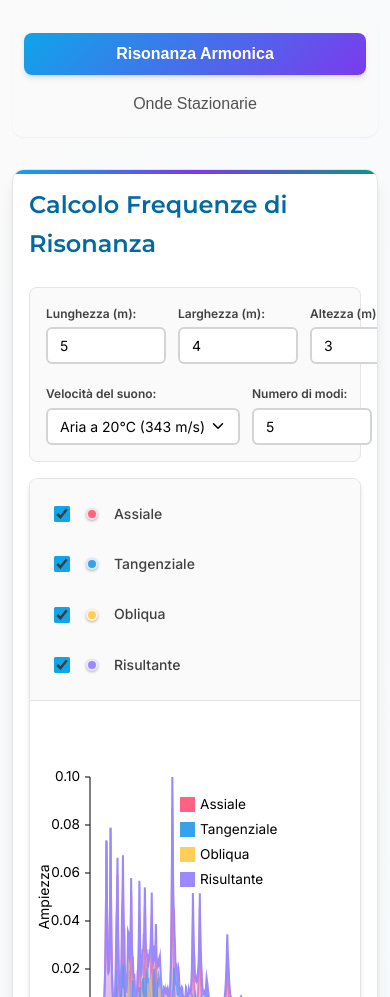
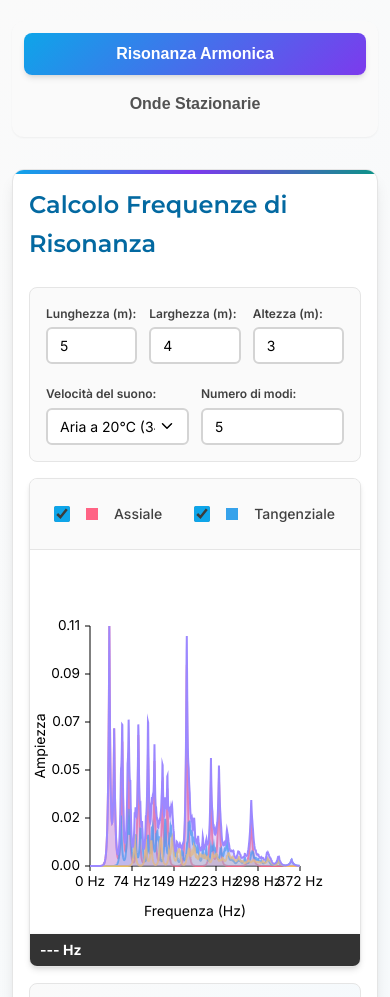
Before and after one commit to toboko/resonance, a website: page index.html in a window 390 px wide. Shown: the part 53-1050 px from the top of the page. Drawn offline with nearby package versions, Linux system fonts and the light colour scheme.

Commit message:
feat: enhance mobile responsiveness and UI adjustments
- Adjust media query breakpoint from 768px to 899px for better layout
- Add new 768px media query with reduced padding and font sizes for mobile
- Refactor input form layout to flex column on smaller screens
- Reduce frequency padding in constants from 80 to 15 Hz for tighter scaling
- Make animation chart ticks responsive: 5 on mobile, 10 on desktop
- Update button font-weight to 700 and simplify marker styles for consistency

```diff
--- a/css/styles.css
+++ b/css/styles.css
@@ -143,7 +143,7 @@ h3, h4 {
     border: none;
     cursor: pointer;
     font-size: 1rem;
-    font-weight: 500;
+    font-weight: 700;
     transition: all var(--transition-normal);
     border-radius: var(--radius-lg);
     margin: 0 0.25rem;
@@ -493,10 +493,7 @@ input[type="number"]::-webkit-inner-spin-button {
     display: inline-block;
     width: 12px;
     height: 12px;
-    border-radius: 50%;
     margin: 0 0.5rem;
-    border: 2px solid rgba(255, 255, 255, 0.8);
-    box-shadow: 0 1px 3px rgba(0, 0, 0, 0.3);
 }
 
 .chart-description {
@@ -820,7 +817,7 @@ mjx-chtml {
     }
 }
 
-@media (max-width: 768px) {
+@media (max-width: 899px) {
     .container {
         padding: 1rem;
     }
@@ -856,9 +853,32 @@ mjx-chtml {
     }
 
     .input-form {
-        grid-template-columns: 1fr;
-        gap: 1.25rem;
+        flex-direction: column;
+        gap: 0.25rem;
         padding: 1.25rem;
+        align-items: center;
+    }
+
+    .input-form .dimensions-group {
+        flex-direction: row;
+        justify-content: center;
+        width: 100%;
+        padding-right: 0;
+        border-right: none;
+        margin-right: 0;
+        margin-bottom: 1rem;
+    }
+
+    .input-form .parameters-group {
+        flex-direction: row;
+        justify-content: center;
+        width: 100%;
+    }
+
+    .input-group.dimension-input {
+        flex: 1;
+        min-width: 90px;
+        max-width: none;
     }
 
     .result-container {
@@ -871,9 +891,9 @@ mjx-chtml {
     }
 
     .chart-controls {
-        flex-direction: column;
-        align-items: flex-start;
-        gap: 0.75rem;
+        flex-wrap: nowrap;
+        overflow-x: auto;
+        justify-content: flex-start;
     }
 
     .chart-controls label {
@@ -891,6 +911,41 @@ mjx-chtml {
 
     .math-modal-body {
         padding: 1.5rem;
+    }
+}
+
+@media (max-width: 768px) {
+    .container {
+        padding: 0.75rem;
+    }
+
+    h1 {
+        font-size: 1.5rem;
+    }
+
+    .tab-content {
+        padding: 1rem;
+    }
+
+    .input-form {
+        padding: 1rem;
+    }
+
+    .result-section {
+        padding: 1rem;
+    }
+
+    .chart-description {
+        padding: 1rem;
+        font-size: 0.8rem;
+    }
+
+    .math-modal-header h2 {
+        font-size: 1.25rem;
+    }
+
+    .math-modal-body {
+        padding: 1rem;
     }
 }
 
--- a/js/constants.js
+++ b/js/constants.js
@@ -4,8 +4,8 @@ const DEFAULTS = {
     SOUND_SPEED_AIR_20C: 343, // Default sound speed in air at 20°C (m/s)
     DEFAULT_MAX_MODES: 10, // Default maximum mode index
     CHART_PADDING: 60,
-    FREQUENCY_PADDING: 80, // Hz padding for chart scaling
-    STANDING_WAVES_PADDING: 80, // Hz padding for standing waves chart
+    FREQUENCY_PADDING: 15, // Hz padding for chart scaling
+    STANDING_WAVES_PADDING: 15, // Hz padding for standing waves chart
     RESULTS_GROUP_SIZE: 10, // Number of results per group in tables
     MARKER_RADIUS: 8,
     NUM_TICKS: 10
--- a/js/display/animation.js
+++ b/js/display/animation.js
@@ -24,7 +24,7 @@
 
     // Combine all frequencies for max frequency calculation
     const allFrequencies = [...state.newAxial, ...state.newTangential, ...state.newOblique];
-    const maxFrequency = Math.max(...allFrequencies.map(f => parseFloat(f.frequency))) + 80;
+    const maxFrequency = Math.max(...allFrequencies.map(f => parseFloat(f.frequency))) + DEFAULTS.FREQUENCY_PADDING;
 
     // Generate new signals
     const newAxialSignal = generateContinuousSignal(state.newAxial, maxFrequency, 'axial');
@@ -40,7 +40,7 @@
 
     if (state.oldAxial.length > 0) {
         const allOldFrequencies = [...state.oldAxial, ...state.oldTangential, ...state.oldOblique];
-        const oldMaxFrequency = allOldFrequencies.length > 0 ? Math.max(...allOldFrequencies.map(f => parseFloat(f.frequency))) + 80 : 1000;
+        const oldMaxFrequency = allOldFrequencies.length > 0 ? Math.max(...allOldFrequencies.map(f => parseFloat(f.frequency))) + DEFAULTS.FREQUENCY_PADDING : 1000;
         oldAxialSignal = generateContinuousSignal(state.oldAxial, oldMaxFrequency, 'axial');
         oldTangentialSignal = generateContinuousSignal(state.oldTangential, oldMaxFrequency, 'tangential');
         oldObliqueSignal = generateContinuousSignal(state.oldOblique, oldMaxFrequency, 'oblique');
@@ -78,9 +78,12 @@
     ctx.strokeStyle = '#000';
     ctx.stroke();
 
+    // Check if we're on mobile (screen width <= 768px)
+    const isMobile = window.innerWidth <= 768;
+
     // Draw frequency scale on x-axis
     ctx.font = CHART_CONFIG.FONT_SIZE.TICK_LABEL;
-    const numTicks = 10;
+    const numTicks = isMobile ? 5 : 10;
     for (let i = 0; i <= numTicks; i++) {
         const x = padding + (width * i) / numTicks;
         const freqValue = (maxFrequency * i) / numTicks;
@@ -191,6 +194,8 @@
         drawSignal(combinedSignal, typeColors.combined, 'Risultante', 1.0, isNew);
     }
 
+    // Legend removed as requested
+    /*
     // Draw legend with fade-in effect
     const legendX = canvas.width - padding - 120;
     let legendY = padding + 20;
@@ -255,6 +260,7 @@
 
         ctx.globalAlpha = 1.0;
     }
+    */
 
     // Add axis labels
     ctx.fillStyle = '#000';
@@ -344,8 +350,8 @@ function animateStandingWavesChart(canvas, ctx) {
     const currentWaves = [...state.newWaves].sort((a, b) => parseFloat(a.frequency) - parseFloat(b.frequency));
     const oldWaves = [...state.oldWaves].sort((a, b) => parseFloat(a.frequency) - parseFloat(b.frequency));
 
-    // Find max frequency and add 80Hz padding
-    const maxFrequency = Math.max(...currentWaves.map(f => parseFloat(f.frequency))) + 80;
+    // Find max frequency and add padding
+    const maxFrequency = Math.max(...currentWaves.map(f => parseFloat(f.frequency))) + DEFAULTS.STANDING_WAVES_PADDING;
 
     // Draw axes
     ctx.lineWidth = 1;
@@ -356,9 +362,12 @@ function animateStandingWavesChart(canvas, ctx) {
     ctx.strokeStyle = '#000';
     ctx.stroke();
 
+    // Check if we're on mobile (screen width <= 768px)
+    const isMobile = window.innerWidth <= 768;
+
     // Draw frequency scale on x-axis
     ctx.font = CHART_CONFIG.FONT_SIZE.TICK_LABEL;
-    const numTicks = 10;
+    const numTicks = isMobile ? 5 : 10;
     for (let i = 0; i <= numTicks; i++) {
         const x = padding + (width * i) / numTicks;
         const freqValue = (maxFrequency * i) / numTicks;
@@ -453,6 +462,8 @@ function animateStandingWavesChart(canvas, ctx) {
     // Reset opacity for legend and other elements
     ctx.globalAlpha = 1.0;
 
+    // Legend removed as requested
+    /*
     // Draw legend with fade-in effect
     const legendX = canvas.width - padding - 120;
     let legendY = padding + 20;
@@ -512,6 +523,7 @@ function animateStandingWavesChart(canvas, ctx) {
 
         ctx.globalAlpha = 1.0;
     }
+    */
 
     // Continue animation or finish
     if (progress < 1) {
--- a/js/display/chart-drawing.js
+++ b/js/display/chart-drawing.js
@@ -115,7 +115,7 @@ function drawResonanceChart(canvasId, axial, tangential, oblique) {
 
         // Generate old combined signal
         const allOldFrequencies = [...canvas.animationState.oldAxial, ...canvas.animationState.oldTangential, ...canvas.animationState.oldOblique];
-        const oldMaxFrequency = allOldFrequencies.length > 0 ? Math.max(...allOldFrequencies.map(f => parseFloat(f.frequency))) + 80 : 1000;
+        const oldMaxFrequency = allOldFrequencies.length > 0 ? Math.max(...allOldFrequencies.map(f => parseFloat(f.frequency))) + DEFAULTS.FREQUENCY_PADDING : 1000;
         const oldAxialSignal = generateContinuousSignal(canvas.animationState.oldAxial, oldMaxFrequency, 'axial');
         const oldTangentialSignal = generateContinuousSignal(canvas.animationState.oldTangential, oldMaxFrequency, 'tangential');
         const oldObliqueSignal = generateContinuousSignal(canvas.animationState.oldOblique, oldMaxFrequency, 'oblique');
@@ -138,7 +138,7 @@ function drawResonanceChart(canvasId, axial, tangential, oblique) {
 
     // Combine all frequencies for max frequency calculation
     const allFrequencies = [...axial, ...tangential, ...oblique];
-    const maxFrequency = Math.max(...allFrequencies.map(f => parseFloat(f.frequency))) + 80;
+    const maxFrequency = Math.max(...allFrequencies.map(f => parseFloat(f.frequency))) + DEFAULTS.FREQUENCY_PADDING;
 
     // Generate continuous signals for each type
     const axialSignal = generateContinuousSignal(axial, maxFrequency, 'axial');
@@ -173,8 +173,11 @@ function drawResonanceChart(canvasId, axial, tangential, oblique) {
     ctx.strokeStyle = '#000';
     ctx.stroke();
 
+    // Check if we're on mobile (screen width <= 768px)
+    const isMobile = window.innerWidth <= 768;
+
     // Draw frequency scale on x-axis
-    const numTicks = 10;
+    const numTicks = isMobile ? 5 : 10;
     for (let i = 0; i <= numTicks; i++) {
         const x = padding + (width * i) / numTicks;
         const freqValue = (maxFrequency * i) / numTicks;
@@ -276,6 +279,8 @@ function drawResonanceChart(canvasId, axial, tangential, oblique) {
 
     // Info icon removed - now using button in description
 
+    // Legend removed as requested
+    /*
     // Draw legend in top-right corner
     const legendX = canvas.width - padding - 120;
     let legendY = padding + 20;
@@ -334,6 +339,7 @@ function drawResonanceChart(canvasId, axial, tangential, oblique) {
             ctx.fillText('Risultante', legendX + 20, legendY + 7.5);
         }
     }
+    */
 
     // Add axis labels
     ctx.fillStyle = '#000';
@@ -464,8 +470,8 @@ function drawStandingWavesChart(canvasId, waves) {
     // Sort by frequency
     waves.sort((a, b) => parseFloat(a.frequency) - parseFloat(b.frequency));
 
-    // Find max frequency and add 80Hz padding
-    const maxFrequency = Math.max(...waves.map(f => parseFloat(f.frequency))) + 80;
+    // Find max frequency and add padding
+    const maxFrequency = Math.max(...waves.map(f => parseFloat(f.frequency))) + DEFAULTS.STANDING_WAVES_PADDING;
 
     // Draw axes
     ctx.lineWidth = 1;
@@ -476,8 +482,11 @@ function drawStandingWavesChart(canvasId, waves) {
     ctx.strokeStyle = '#000';
     ctx.stroke();
 
+    // Check if we're on mobile (screen width <= 768px)
+    const isMobile = window.innerWidth <= 768;
+
     // Draw frequency scale on x-axis
-    const numTicks = 10;
+    const numTicks = isMobile ? 5 : 10;
     for (let i = 0; i <= numTicks; i++) {
         const x = padding + (width * i) / numTicks;
         const freqValue = (maxFrequency * i) / numTicks;
@@ -574,6 +583,8 @@ function drawStandingWavesChart(canvasId, waves) {
     // Reset opacity for legend and other elements
     ctx.globalAlpha = 1.0;
 
+    // Legend removed as requested
+    /*
     // Draw legend in top-right corner
     const legendX = canvas.width - padding - 120;
     let legendY = padding + 20;
@@ -622,6 +633,7 @@ function drawStandingWavesChart(canvasId, waves) {
             ctx.fillText('Altezza', legendX + 20, legendY + 7.5);
         }
     }
+    */
 
     // Opacity legend removed - deprecated feature
 
```
